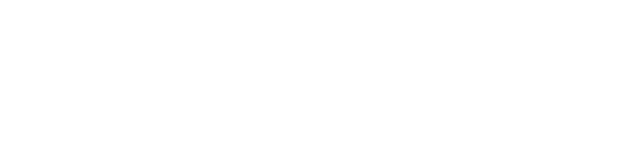
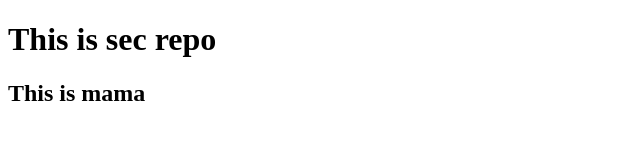
Before and after one commit to RakibRock/my-sec-repo, a plain HTML site: page index.html in a window 1280 px wide. Shown: the whole page, without its empty margins (0-640 px from the left). Drawn offline with Linux system fonts and the light colour scheme.

Commit message:
adding for second

```diff
--- a/index.html
+++ b/index.html
@@ -6,5 +6,8 @@
     <meta name="viewport" content="width=device-width, initial-scale=1.0" />
     <title>my sec repo</title>
   </head>
-  <body></body>
+  <body>
+    <h1>This is sec repo</h1>
+    <h2>This is mama</h2>
+  </body>
 </html>
```
